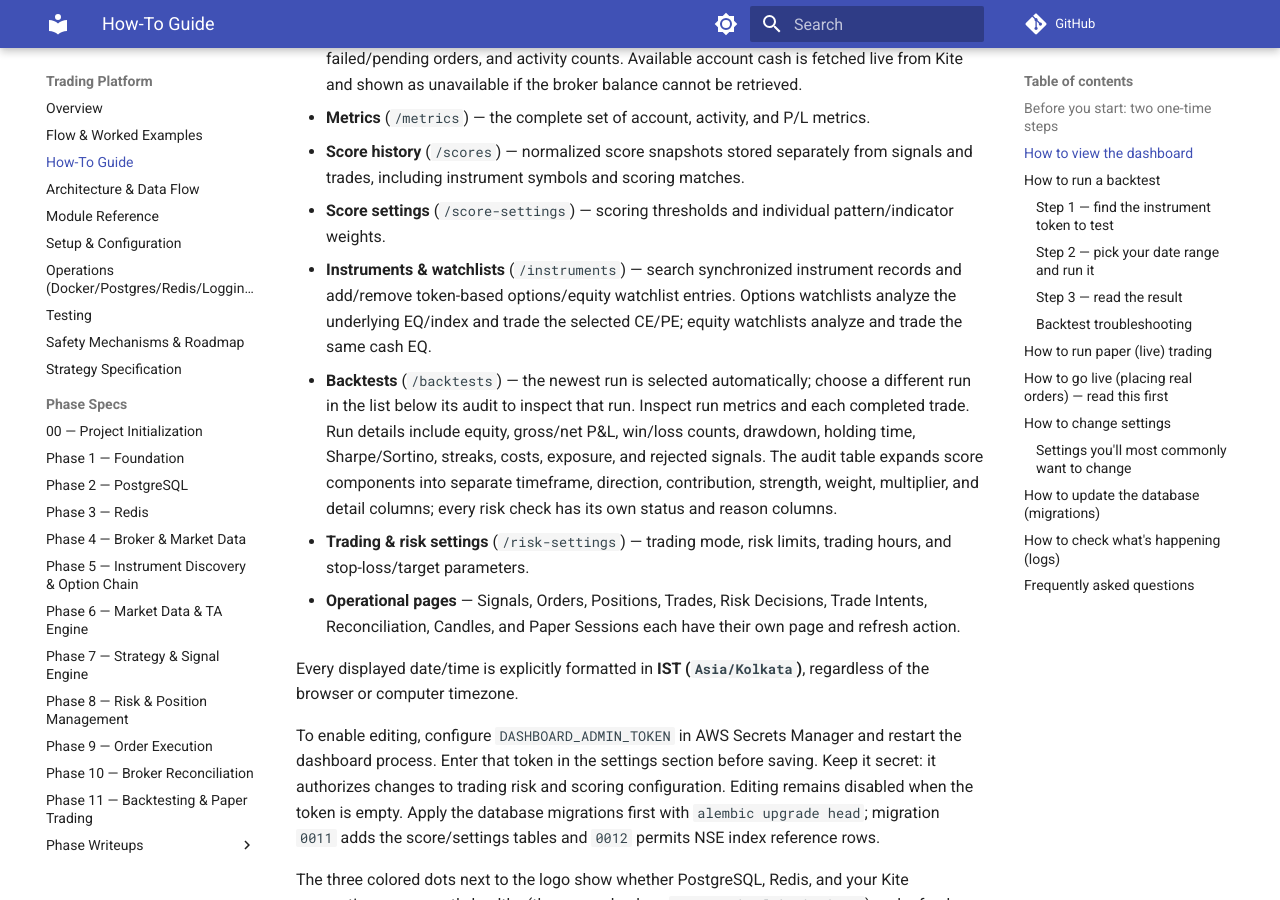
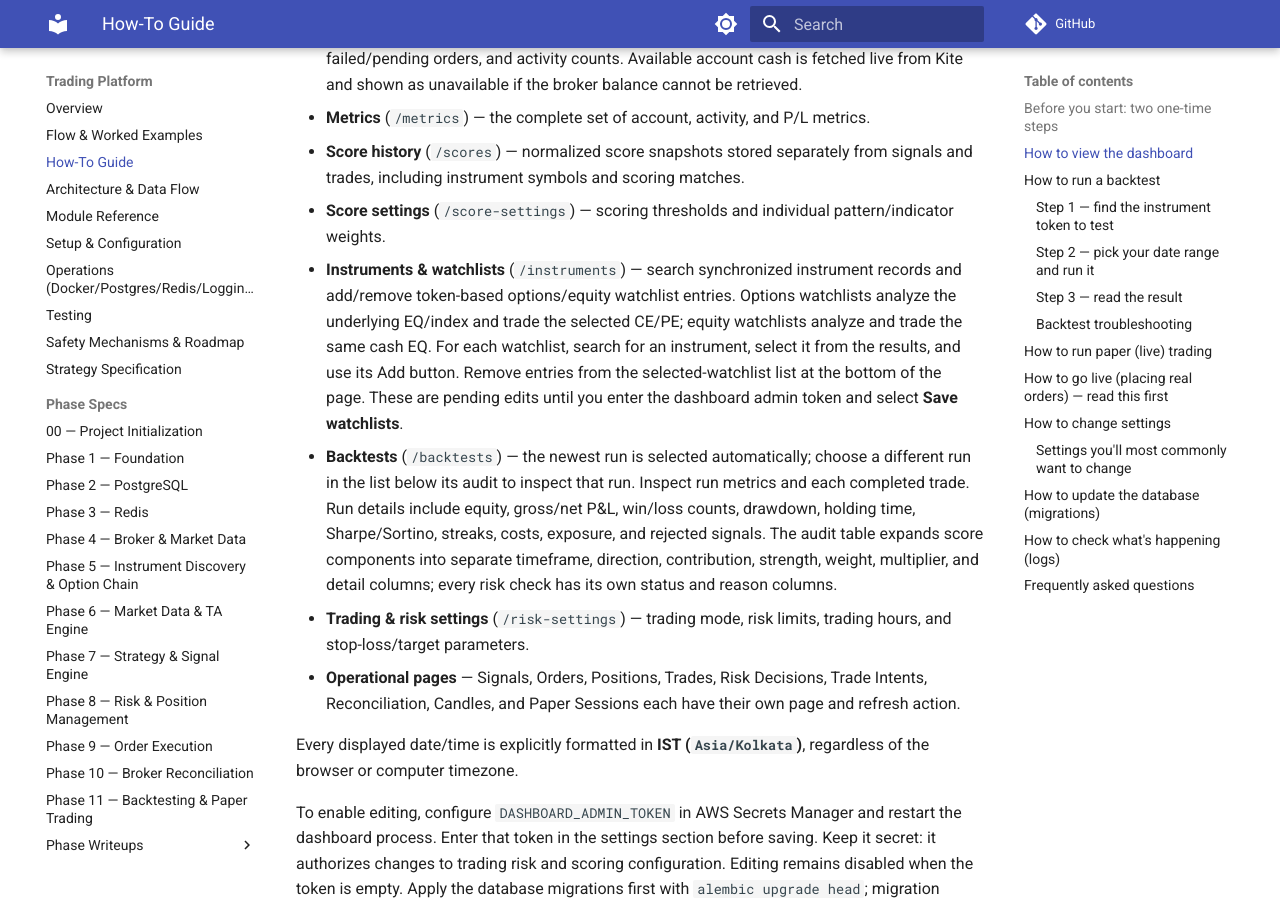
Before and after one commit to VictorG1422/docs, an MkDocs documentation site: the page built from docs/trading-platform/how-to.md, in a window 1280 px wide and 900 px high, scrolled down 2070 px. Built offline with MkDocs 1.6.1 and Material for MkDocs 9.7.7, drawn with Linux system fonts in a browser that asks for light colours; comment, search, counter and statistics services are not loaded.

Commit message:
Explain watchlist selection controls
Co-authored-by: Copilot <223556219+Copilot@users.noreply.github.com>

```diff
--- a/docs/trading-platform/how-to.md
+++ b/docs/trading-platform/how-to.md
@@ -113,6 +113,10 @@ trades. Use the shared sidebar to open independent, bookmarkable pages:
   instrument records and add/remove token-based options/equity watchlist
   entries. Options watchlists analyze the underlying EQ/index and trade
   the selected CE/PE; equity watchlists analyze and trade the same cash EQ.
+  For each watchlist, search for an instrument, select it from the results,
+  and use its Add button. Remove entries from the selected-watchlist list at
+  the bottom of the page. These are pending edits until you enter the
+  dashboard admin token and select **Save watchlists**.
 - **Backtests** (`/backtests`) — the newest run is selected automatically;
   choose a different run in the list below its audit to inspect that run.
   Inspect run metrics and each completed
```
